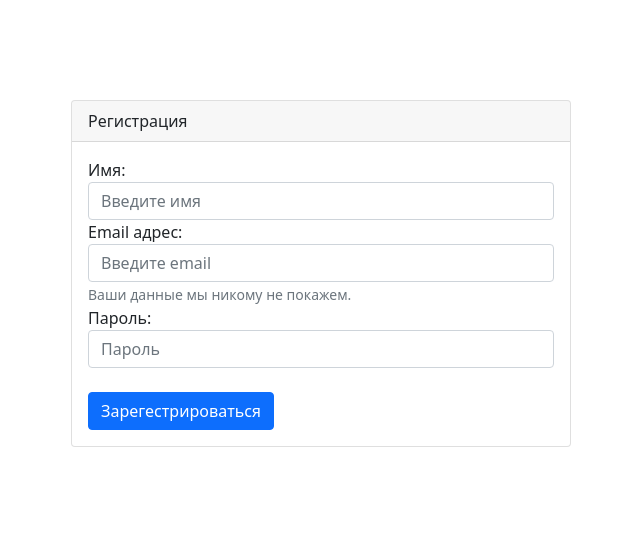
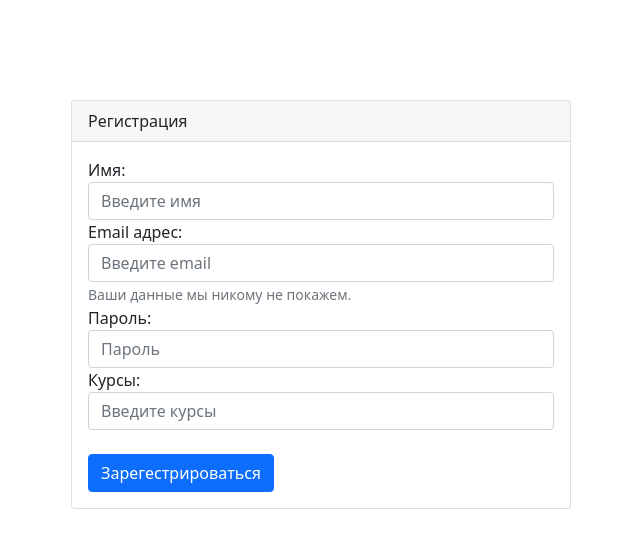
Before and after one commit to nobody-ctrl/frontend-signup, a plain HTML site: page index.html in a window 1280 px wide. Shown: the whole page, without its empty margins (319-959 px from the left). Drawn offline with nearby package versions, Linux system fonts and the light colour scheme.

Commit message:
Update index.html

```diff
--- a/index.html
+++ b/index.html
@@ -30,6 +30,10 @@
                   <label for="exampleInputPassword1">Пароль:</label>
                   <input type="password" name="password" class="form-control" id="exampleInputPassword1" placeholder="Пароль">
                 </div>
+                <div class="form-group">
+                  <label for="exampleInputCourse1">Курсы:</label>
+                  <input type="text" class="form-control" name="courses" id="exampleInputCourse1" placeholder="Введите курсы">
+                </div>
                 <br>
                 <button type="submit" id="btn" class="btn btn-primary">Зарегестрироваться</button>
             </form>
```
